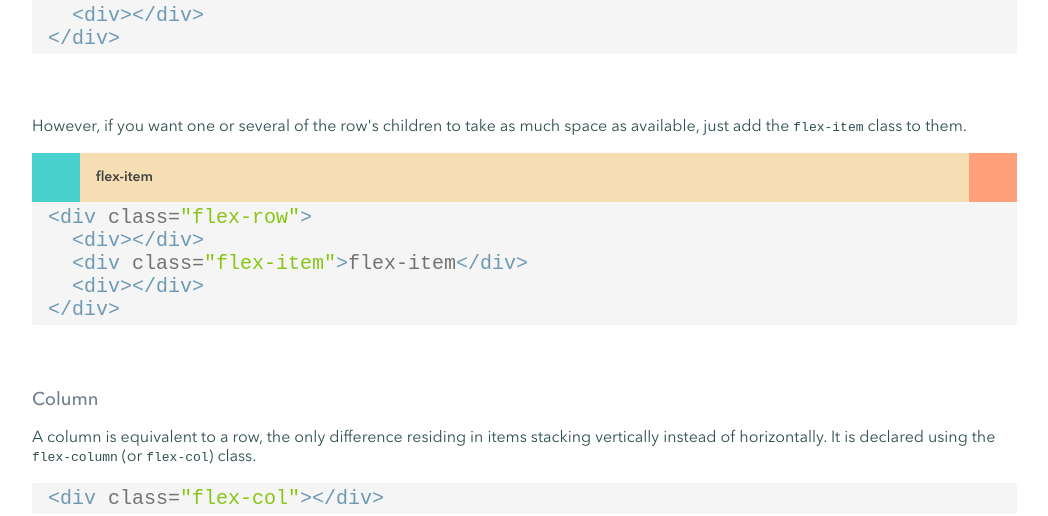
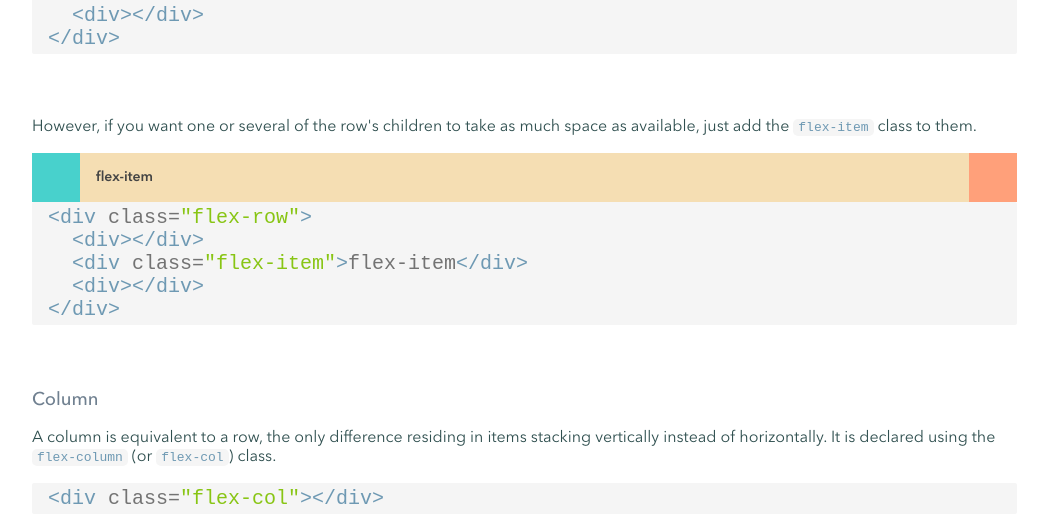
Before and after one commit to WaldoJeffers/corbo, a website: page docs/docs.html in a window 1280 px wide. Shown: the part 1062-1578 px from the top of the page, without its empty margins (38-1086 px from the left). Drawn offline with Linux system fonts and the light colour scheme.

Commit message:
Add a styling for inline `code` blocks

```diff
--- a/docs/style.css
+++ b/docs/style.css
@@ -42,6 +42,13 @@ button{cursor: pointer}
 body{
   color: darkslategray;
   font-family: 'Avenir Next LT Pro';
+}
+
+code{
+  background-color: whitesmoke;
+  border-radius: 5px;
+  padding: 1px 5px;
+  color: #6e99b3;
 }
 
 h1{
```
